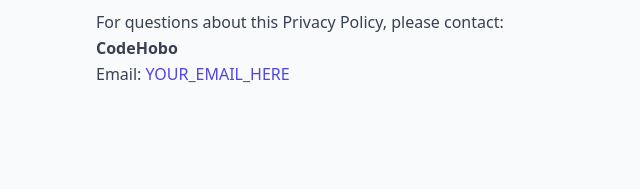
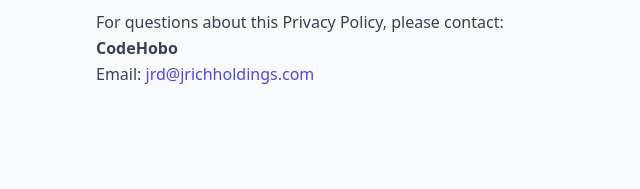
Before and after one commit to codehobo-ai/qbo-apps, a plain HTML site: page privacy.html in a window 1280 px wide. Shown: the part 1732-1921 px from the top of the page, 184-824 px from the left. Drawn offline with nearby package versions, Linux system fonts and the light colour scheme.

Commit message:
Update contact email in privacy policy

```diff
--- a/privacy.html
+++ b/privacy.html
@@ -109,7 +109,7 @@
           For questions about this Privacy Policy, please contact:
           <br />
           <strong>CodeHobo</strong><br />
-          Email: <a href="mailto:YOUR_EMAIL_HERE" class="text-indigo-600 hover:underline">YOUR_EMAIL_HERE</a>
+          Email: <a href="mailto:jrd@jrichholdings.com" class="text-indigo-600 hover:underline">jrd@jrichholdings.com</a>
         </p>
       </section>
 
```
